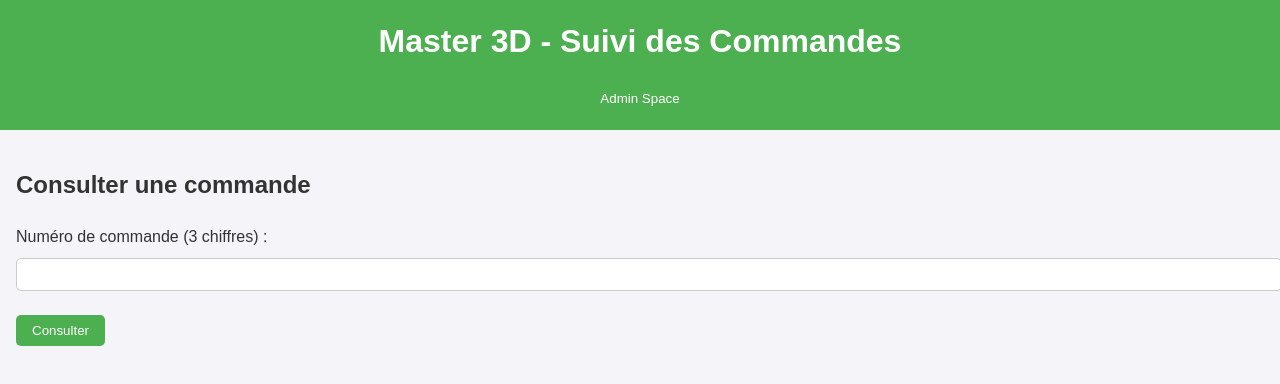
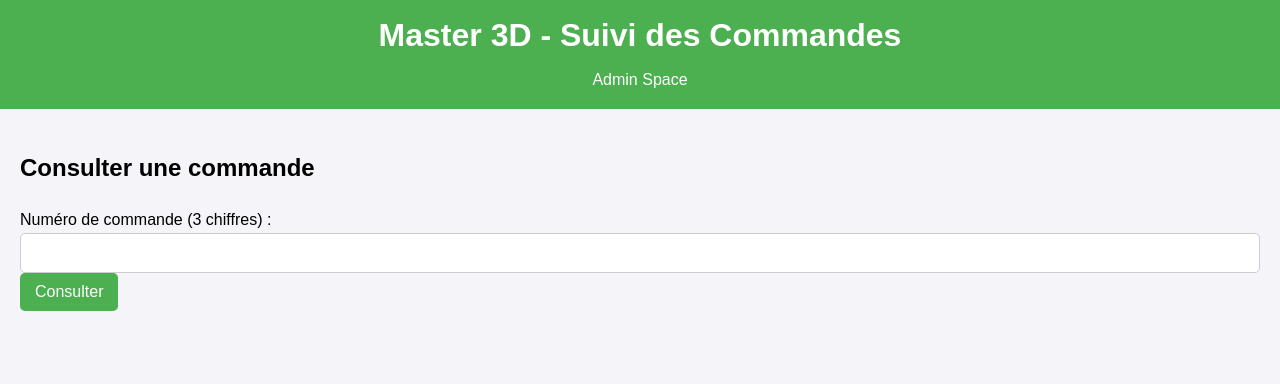
Before and after one commit to github-VS-user/master3d, a plain HTML site: page index.html in a window 1280 px wide. Drawn offline with Linux system fonts and the light colour scheme.

Commit message:
Update style.css

```diff
--- a/style.css
+++ b/style.css
@@ -4,63 +4,73 @@ body {
   margin: 0;
   padding: 0;
   background-color: #f4f4f9;
-  color: #333;
 }
 
 header {
-  background-color: #4CAF50;
+  background: #4caf50;
   color: white;
-  padding: 1rem;
   text-align: center;
+  padding: 10px 0;
 }
 
-h1 {
+header h1 {
   margin: 0;
 }
 
 button {
-  background-color: #4CAF50;
+  padding: 10px 15px;
+  font-size: 16px;
+  background-color: #4caf50;
   color: white;
   border: none;
-  padding: 0.5rem 1rem;
-  margin-top: 1rem;
+  border-radius: 5px;
   cursor: pointer;
-  border-radius: 5px;
 }
 
 button:hover {
   background-color: #45a049;
 }
 
+main {
+  padding: 20px;
+}
+
+form {
+  margin-bottom: 20px;
+}
+
+input[type="text"], input[type="password"] {
+  padding: 10px;
+  font-size: 16px;
+  border: 1px solid #ccc;
+  border-radius: 5px;
+  width: calc(100% - 22px);
+}
+
 .hidden {
   display: none;
 }
 
-main {
-  padding: 1rem;
+#orderDetails {
+  margin-top: 20px;
+  padding: 15px;
+  border: 1px solid #ccc;
+  background-color: #fff;
+  border-radius: 8px;
 }
 
-form {
-  margin-bottom: 1rem;
+#loginSection {
+  margin-top: 20px;
+  padding: 15px;
+  border: 1px solid #ccc;
+  background-color: #f9f9f9;
+  border-radius: 8px;
 }
 
-input[type="text"],
-input[type="password"],
-select {
-  padding: 0.5rem;
-  margin: 0.5rem 0;
+#adminPanel {
+  margin-top: 20px;
+  padding: 20px;
   border: 1px solid #ccc;
-  border-radius: 5px;
-  width: 100%;
+  background-color: #fff;
+  border-radius: 8px;
 }
-
-#orderDetails,
-#modifyStatus,
-#adminLoginForm,
-#adminPanel {
-  border: 1px solid #ccc;
-  background: #fff;
-  padding: 1rem;
-  border-radius: 5px;
-  margin-top: 1rem;
-}
```
